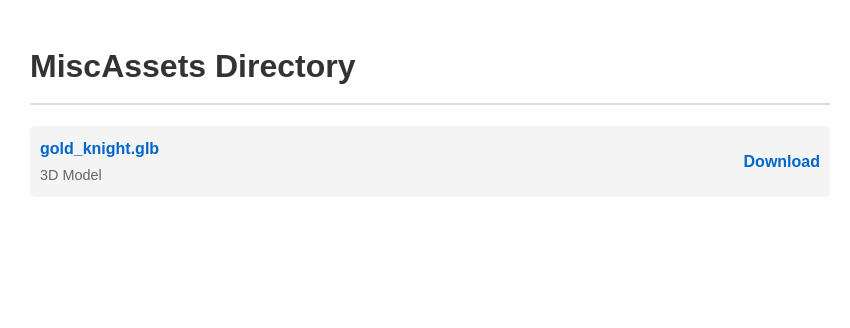
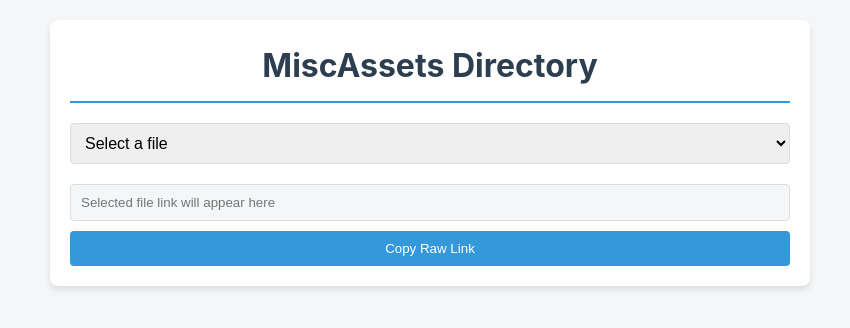
Before and after one commit to tkomforty/miscAssets, a plain HTML site: page index.html in a window 1280 px wide. Shown: the whole page, without its empty margins (210-1060 px from the left). Drawn offline with Linux system fonts and the light colour scheme.

Commit message:
Update index.html

```diff
--- a/index.html
+++ b/index.html
@@ -5,72 +5,166 @@
     <meta name="viewport" content="width=device-width, initial-scale=1.0">
     <title>MiscAssets Directory</title>
     <style>
+        :root {
+            --primary-color: #2c3e50;
+            --secondary-color: #3498db;
+            --background-light: #f4f6f7;
+            --text-color: #333;
+        }
+
+        * {
+            margin: 0;
+            padding: 0;
+            box-sizing: border-box;
+        }
+
         body {
-            font-family: Arial, sans-serif;
+            font-family: -apple-system, BlinkMacSystemFont, 'Segoe UI', Roboto, Oxygen, Ubuntu, Cantarell, 'Open Sans', 'Helvetica Neue', sans-serif;
+            line-height: 1.6;
+            color: var(--text-color);
             max-width: 800px;
             margin: 0 auto;
             padding: 20px;
-            line-height: 1.6;
+            background-color: var(--background-light);
         }
+
+        .container {
+            background-color: white;
+            border-radius: 8px;
+            box-shadow: 0 4px 6px rgba(0, 0, 0, 0.1);
+            padding: 20px;
+        }
+
         h1 {
-            color: #333;
-            border-bottom: 2px solid #ddd;
+            color: var(--primary-color);
+            text-align: center;
+            margin-bottom: 20px;
+            border-bottom: 2px solid var(--secondary-color);
             padding-bottom: 10px;
         }
-        .file-list {
-            list-style-type: none;
-            padding: 0;
+
+        #fileSelector {
+            width: 100%;
+            padding: 10px;
+            margin-bottom: 20px;
+            border: 1px solid #ddd;
+            border-radius: 4px;
+            font-size: 16px;
         }
-        .file-list li {
-            background-color: #f4f4f4;
-            margin: 10px 0;
+
+        #linkDisplay {
+            width: 100%;
             padding: 10px;
-            border-radius: 5px;
-            display: flex;
-            justify-content: space-between;
-            align-items: center;
+            margin-bottom: 10px;
+            border: 1px solid #ddd;
+            border-radius: 4px;
+            background-color: var(--background-light);
+            word-break: break-all;
         }
-        .file-list li a {
-            color: #0066cc;
-            text-decoration: none;
-            font-weight: bold;
+
+        .btn {
+            display: block;
+            width: 100%;
+            padding: 10px;
+            background-color: var(--secondary-color);
+            color: white;
+            border: none;
+            border-radius: 4px;
+            cursor: pointer;
+            transition: background-color 0.3s ease;
         }
-        .file-list li a:hover {
-            text-decoration: underline;
+
+        .btn:hover {
+            background-color: #2980b9;
         }
-        .file-info {
-            color: #666;
-            font-size: 0.9em;
+
+        .copied-message {
+            color: green;
+            text-align: center;
+            margin-top: 10px;
+            display: none;
+        }
+
+        @media (max-width: 600px) {
+            body {
+                padding: 10px;
+            }
+
+            .container {
+                padding: 15px;
+            }
         }
     </style>
 </head>
 <body>
-    <h1>MiscAssets Directory</h1>
+    <div class="container">
+        <h1>MiscAssets Directory</h1>
 
-    <ul class="file-list">
-        <li>
-            <div>
-                <a href="gold_knight.glb">gold_knight.glb</a>
-                <br>
-                <span class="file-info">3D Model</span>
-            </div>
-            <a href="gold_knight.glb" download>Download</a>
-        </li>
-        <!-- Add more files here as needed -->
-    </ul>
+        <select id="fileSelector" aria-label="File Selection">
+            <option value="">Select a file</option>
+        </select>
+
+        <input type="text" id="linkDisplay" readonly aria-label="Raw File Link" placeholder="Selected file link will appear here">
+
+        <button id="copyBtn" class="btn" aria-label="Copy Link">
+            Copy Raw Link
+        </button>
+
+        <p id="copiedMessage" class="copied-message">
+            Link copied to clipboard!
+        </p>
+    </div>
 
     <script>
-        // Optional: Add dynamic file listing if needed
-        async function listFiles() {
-            try {
-                const response = await fetch('.');
-                const text = await response.text();
-                // Parse directory contents (implementation depends on server setup)
-                console.log(text);
-            } catch (error) {
-                console.error('Error listing files:', error);
+        // Predefined list of files (update this manually or fetch dynamically)
+        const files = [
+            'GOLD_KNIGHT_1.glb',
+            'gold_knight.glb'
+            // Add more files as they are added to the repository
+        ];
+
+        // DOM Elements
+        const fileSelector = document.getElementById('fileSelector');
+        const linkDisplay = document.getElementById('linkDisplay');
+        const copyBtn = document.getElementById('copyBtn');
+        const copiedMessage = document.getElementById('copiedMessage');
+
+        // Populate dropdown
+        files.forEach(file => {
+            const option = document.createElement('option');
+            option.value = file;
+            option.textContent = file;
+            fileSelector.appendChild(option);
+        });
+
+        // Update link when file is selected
+        fileSelector.addEventListener('change', (e) => {
+            const selectedFile = e.target.value;
+            if (selectedFile) {
+                const rawLink = `https://raw.githubusercontent.com/tkomforty/miscAssets/main/${selectedFile}`;
+                linkDisplay.value = rawLink;
+            } else {
+                linkDisplay.value = '';
             }
-        }
+        });
+
+        // Copy link to clipboard
+        copyBtn.addEventListener('click', () => {
+            if (linkDisplay.value) {
+                // Copy to clipboard
+                navigator.clipboard.writeText(linkDisplay.value).then(() => {
+                    // Show copied message
+                    copiedMessage.style.display = 'block';
+
+                    // Hide message after 2 seconds
+                    setTimeout(() => {
+                        copiedMessage.style.display = 'none';
+                    }, 2000);
+                }).catch(err => {
+                    console.error('Failed to copy: ', err);
+                });
+            }
+        });
     </script>
 </body>
 </html>
```
